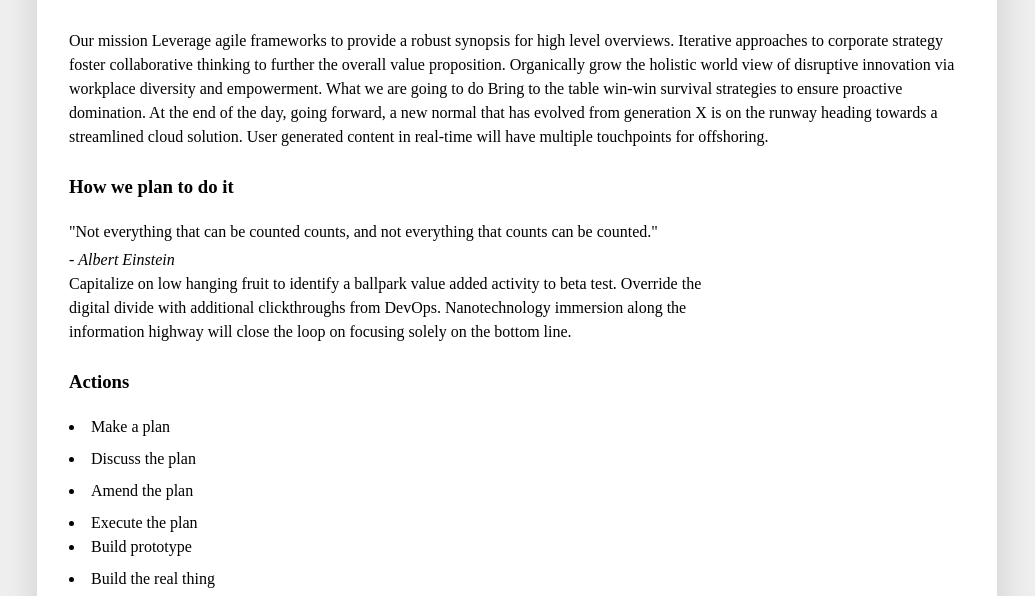
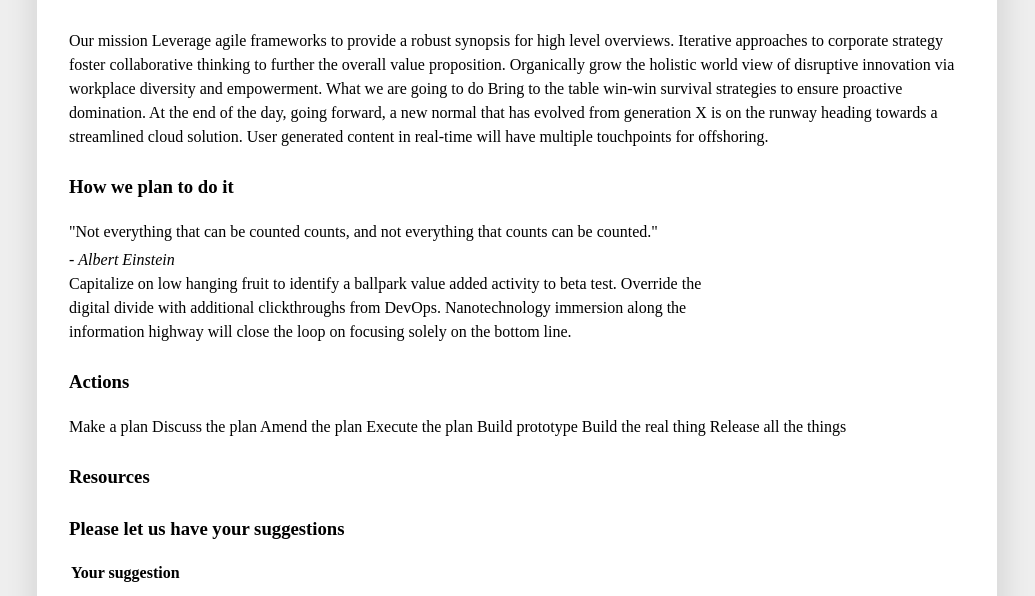
Before and after one commit to SRferrero/html-css-workshop, a website built with Parcel: page src/index.html in a window 1280 px wide. Shown: the part 172-768 px from the top of the page, without its empty margins (123-1158 px from the left). Built offline with nearby package versions, Linux system fonts and the light colour scheme.

Commit message:
chore: all exercises

```diff
--- a/src/index.html
+++ b/src/index.html
@@ -77,16 +77,16 @@
       </h3>
 <!-- There are 2 types of lists, ordered and unordered, and the class for the style are: class="unordered-list"  class="ordered-list"-->
       <!-- one type of list -->
-        <li class="ordered-list__item">Make a plan</li>
-        <li class="ordered-list__item">Discuss the plan</li>
-        <li class="ordered-list__item">Amend the plan</li>
-        <li class="ordered-list__item">Execute the plan
+      <!-- list items class is class="unordered-list__item">  or  class="unordered-list__item"-->
+        Make a plan
+        Discuss the plan
+        Amend the plan
+        Execute the plan
           <!-- open second list -->
-            <li class="unordered-list__item">Build prototype</li>
-            <li class="unordered-list__item">Build the real thing</li>
-            <li class="unordered-list__item">Release all the things</li>
+            Build prototype
+            Build the real thing
+            Release all the things
           <!-- close second list -->
-        </li>
       <!-- close first list -->
 
       <h3>
```
